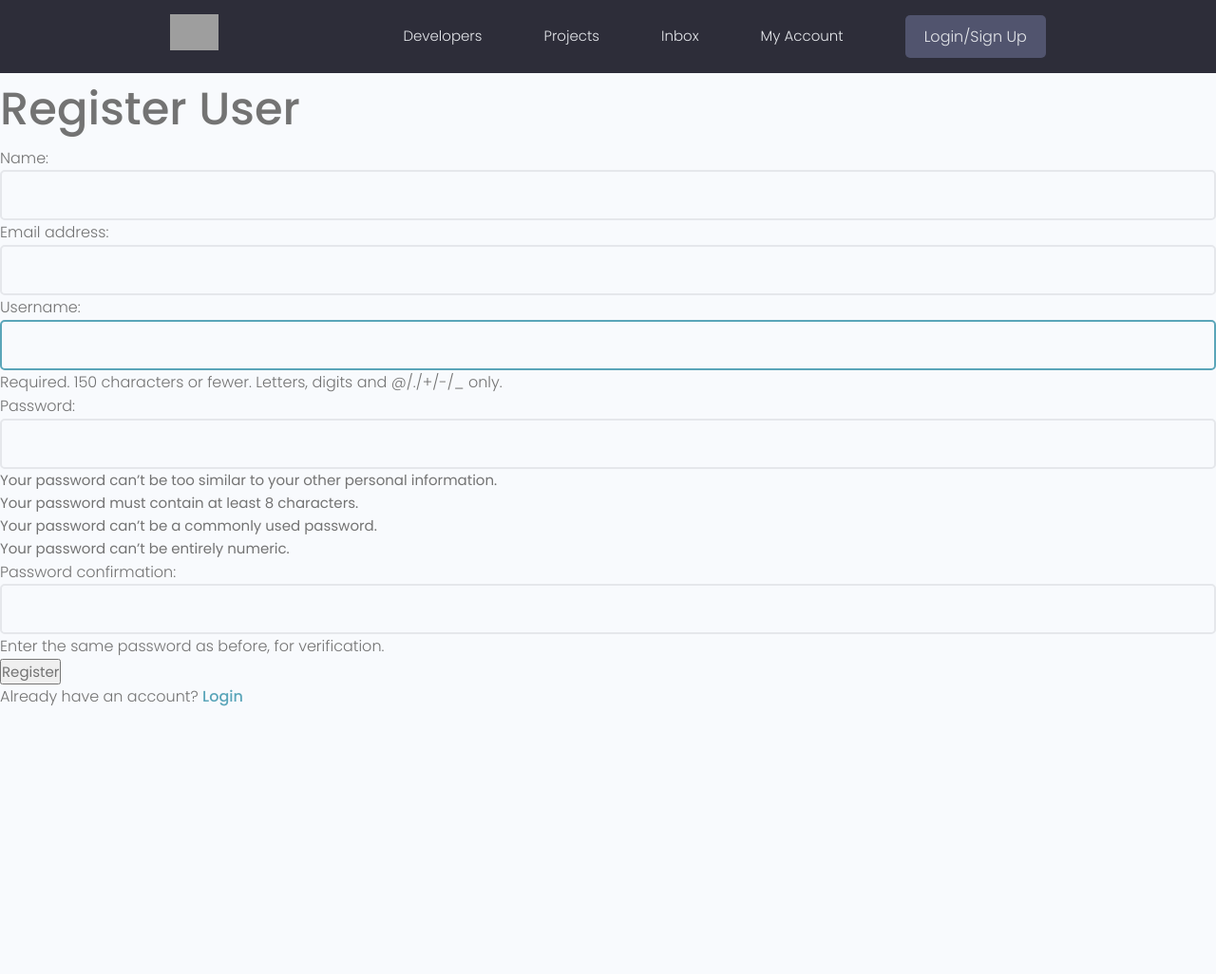
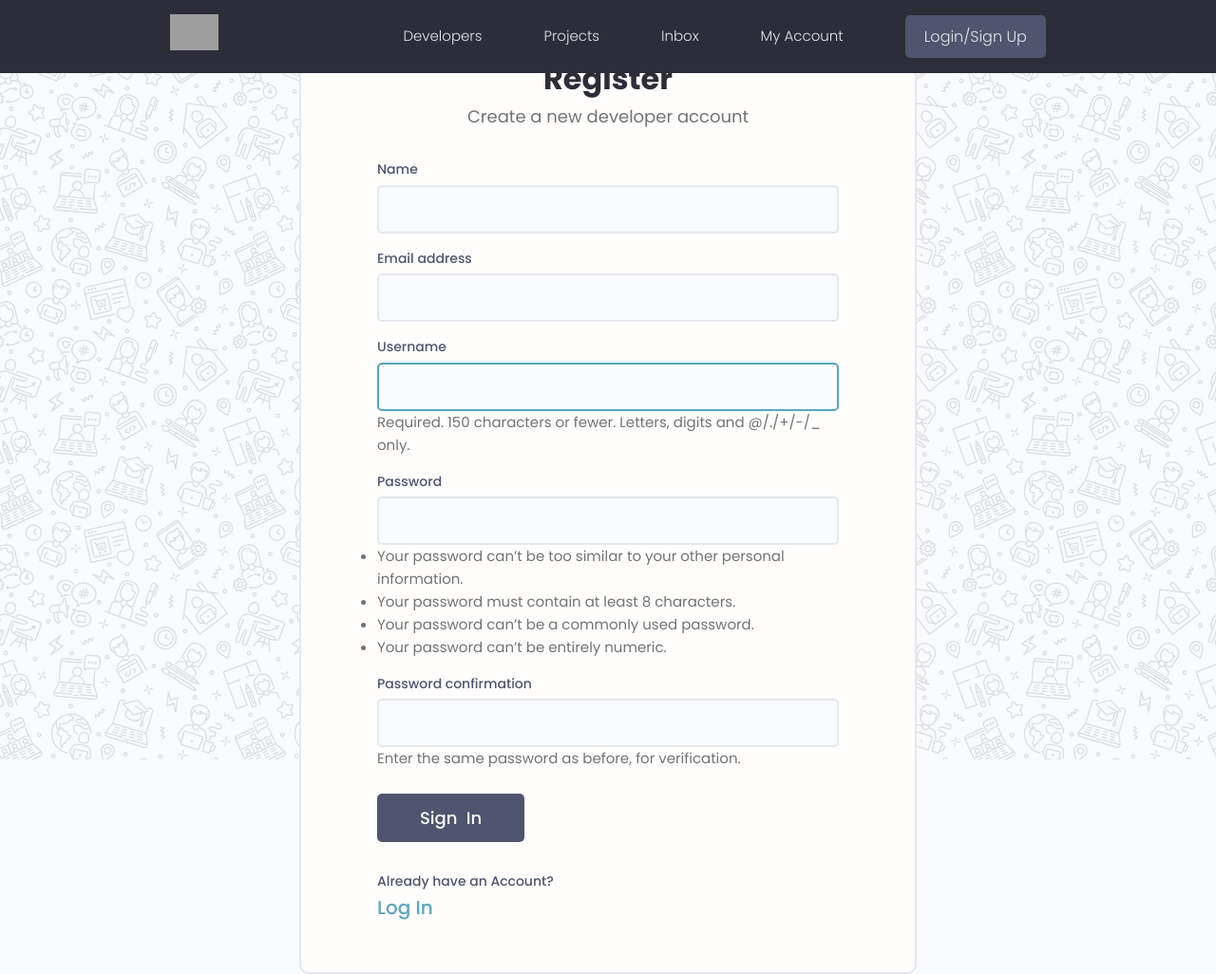
Before and after one commit to KevinVanDerSchans/djangodevs-django, a Django app: page /register/ in a window 1280 px wide. Shown: the whole page at 95% size. Before the commit the page ends 744 px from the top, so only its background shows below. Run offline with Django 5.2, Linux system fonts and the light colour scheme; some libraries are stand-ins or nearby versions; grey boxes are pictures that could not be loaded.

Commit message:
Modify login_register template

```diff
--- a/users/templates/users/login_register.html
+++ b/users/templates/users/login_register.html
@@ -5,20 +5,58 @@
 {% block content %}
 
   {% if page == 'register' %}
-    <h1>
-      Register User
-    </h1>
 
-    <form method="POST" action="{% url 'register' %}">
-      {% csrf_token %}
-      {{ form.as_p }}
+    <div class="auth">
+      <div class="card">
+        <div class="auth__header text-center">
+          <a href="/">
+            <img src="{% static 'images/icon.svg' %}" alt="icon" />
+          </a>
+          <h3>
+            Register
+          </h3>
+          <p>
+            Create a new developer account
+          </p>
+        </div>
 
-      <input type="submit" value="Register">
-    </form>
+        <form method="POST" action="{% url 'register' %}" class="form auth__form">
+          {% csrf_token %}
 
-    <p>
-      Already have an account? <a href="{% url 'login' %}">Login</a>
-    </p>
+          {% for field in form %}
+
+            <div class="form__field">
+              <label for="formInput#text">
+                {{ field.label }}
+              </label>
+              {{ field }}
+
+              {% if field.help_text %}
+
+                <small>{{ field.help_text }}</small>
+              {% endif %}
+
+              {% for error in field.errors %}
+                <p style="color: red">
+                  {{ error }}
+                </p>
+              {% endfor %}
+            </div>
+
+          {% endfor %}
+
+          <div class="auth__actions">
+            <input class="btn btn--sub btn--lg" type="submit" value="Sign  In" />
+          </div>
+        </form>
+        <div class="auth__alternative">
+          <p>
+            Already have an Account?
+          </p>
+          <a href="{% url 'login' %}">Log In</a>
+        </div>
+      </div>
+    </div>
 
   {% else %}
 
```
